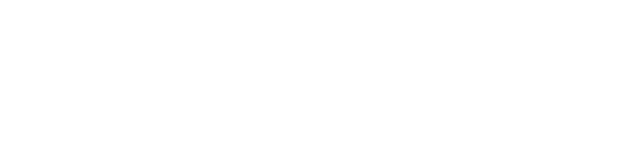
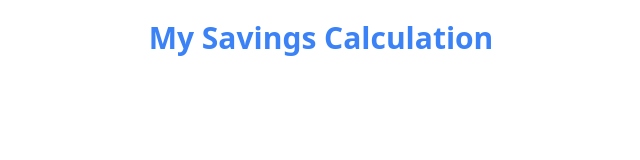
Before and after one commit to OmarFaruqueSabbir/money-master, a plain HTML site: page index.html in a window 1280 px wide. Shown: the whole page, without its empty margins (319-959 px from the left). Drawn offline with nearby package versions, Linux system fonts and the light colour scheme.

Commit message:
header section added

```diff
--- a/index.html
+++ b/index.html
@@ -5,8 +5,15 @@
     <meta http-equiv="X-UA-Compatible" content="IE=edge">
     <meta name="viewport" content="width=device-width, initial-scale=1.0">
     <title>Document</title>
+    <script src="https://cdn.tailwindcss.com"></script>
 </head>
 <body>
+    <!-- header section -->
+    <header class="text-center text-3xl font-bold text-blue-500 mt-5 mb-5">
+        <h1>My Savings Calculation</h1>
+    </header>
+
+
 
 </body>
 </html>
--- /dev/null
+++ b/tailwind.config.js
@@ -0,0 +1,7 @@
+module.exports = {
+    content: ["./src/**/*.{html,js}"],
+    theme: {
+      extend: {},
+    },
+    plugins: [],
+  }
```
Also changed, not shown: images/money.jpeg (added), images/money.jpg (deleted).
